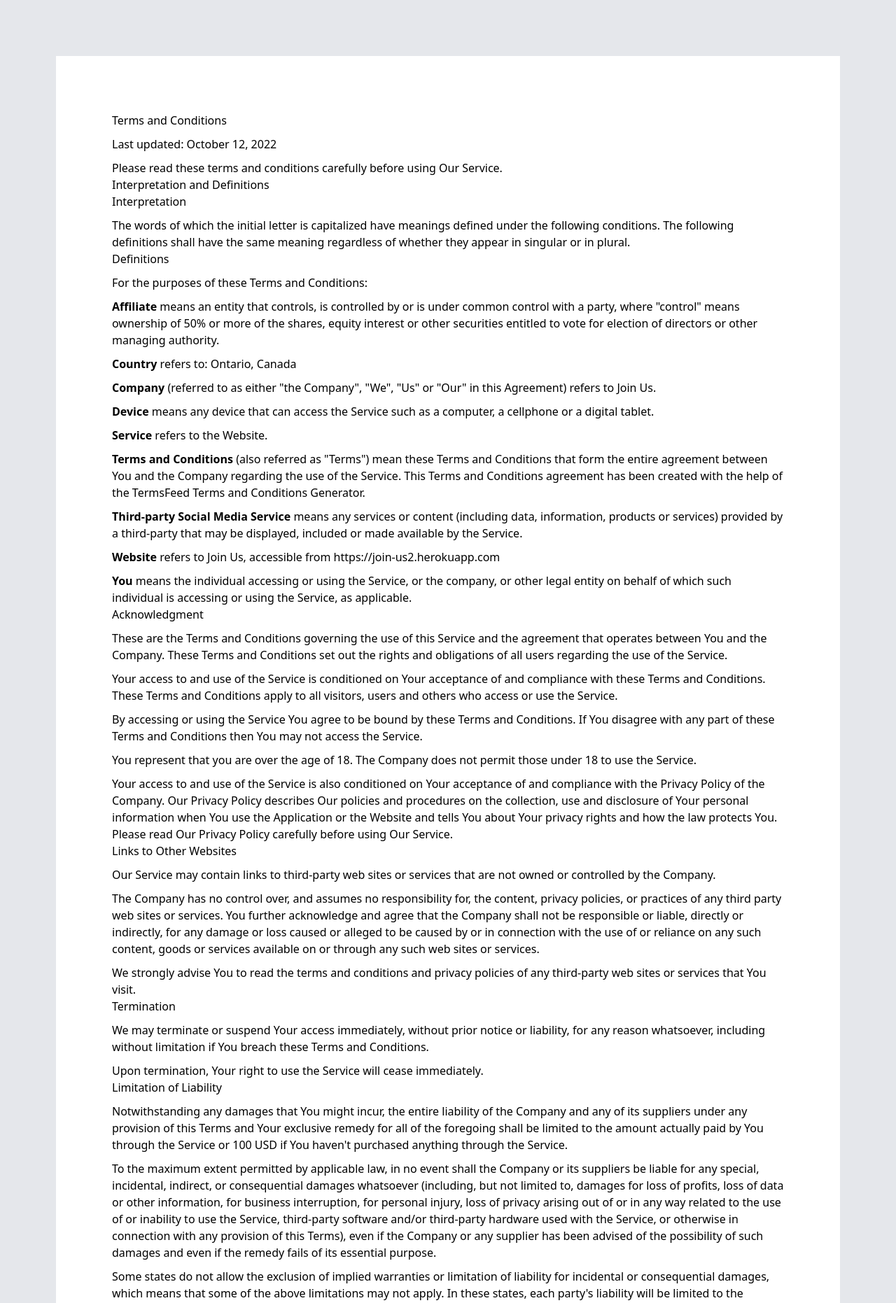
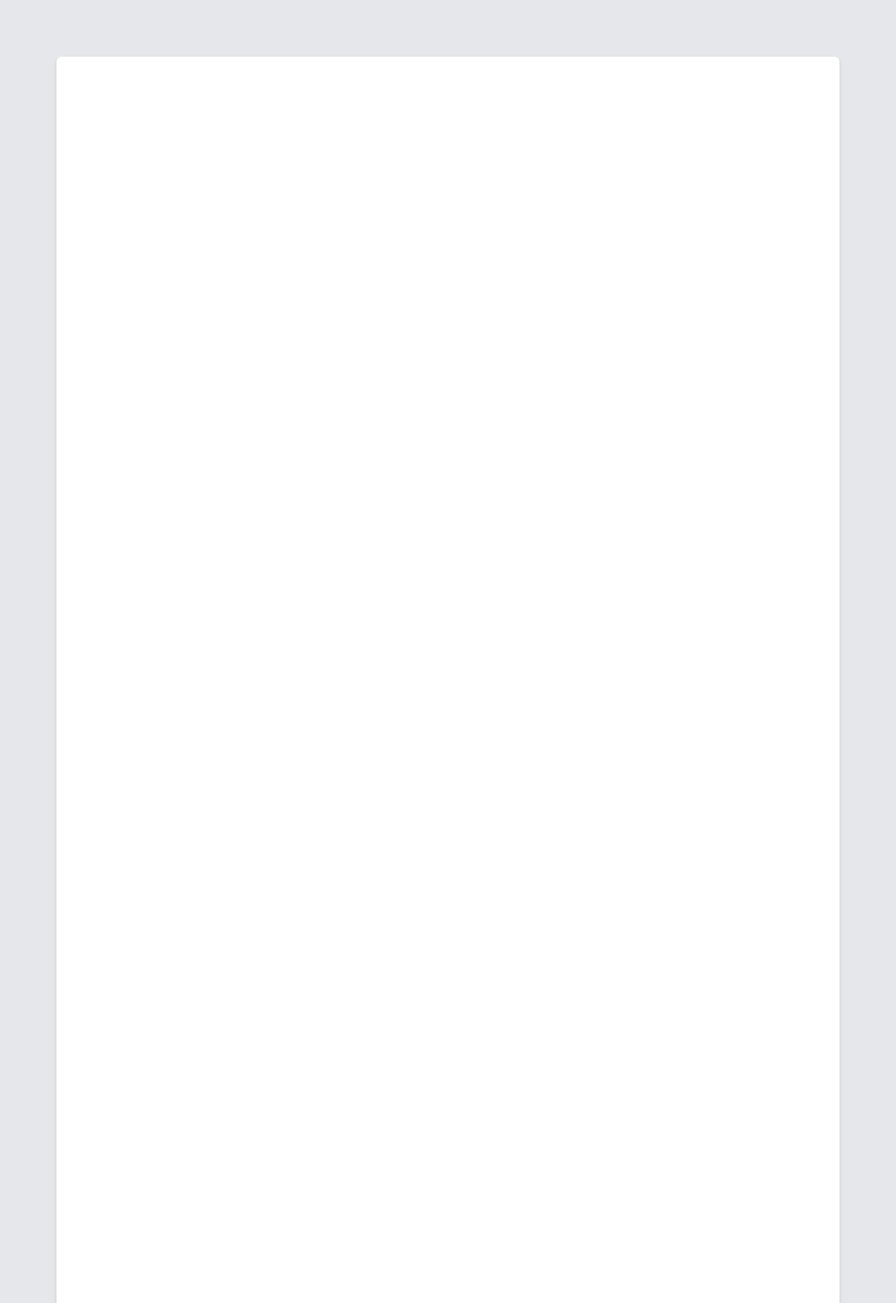
Before and after one commit to nab-man/Join-Us, a Node server app: page /terms-of-service in a window 1280 px wide. Shown: the part 80-1942 px from the top of the page at 70% size. Run offline with Node 20, Linux system fonts and the light colour scheme; some libraries are stand-ins or nearby versions.

Commit message:
change tos color

```diff
--- a/public/stylesheets/style.css
+++ b/public/stylesheets/style.css
@@ -24,7 +24,7 @@
 }
 
 .tos{
-  background:white;
+  color:white;
   margin:10vh;
   padding:10vh;
 }
--- a/views/terms-of-service.handlebars
+++ b/views/terms-of-service.handlebars
@@ -1,5 +1,5 @@
+<article class="p-6 bg-white rounded-lg border border-gray-200 shadow-md dark:bg-gray-800 dark:border-gray-700 tos">
 
-<div class="tos">
 <h1>Terms and Conditions</h1>
 <p>Last updated: October 12, 2022</p>
 <p>Please read these terms and conditions carefully before using Our Service.</p>
@@ -82,4 +82,5 @@ You agree that the original English text shall prevail in the case of a dispute.
 <ul>
 <li>By visiting this page on our website: <a href="https://join-us2.herokuapp.com" rel="external nofollow noopener" target="_blank">https://join-us2.herokuapp.com</a></li>
 </ul>
-</div>
+
+</article>
```
